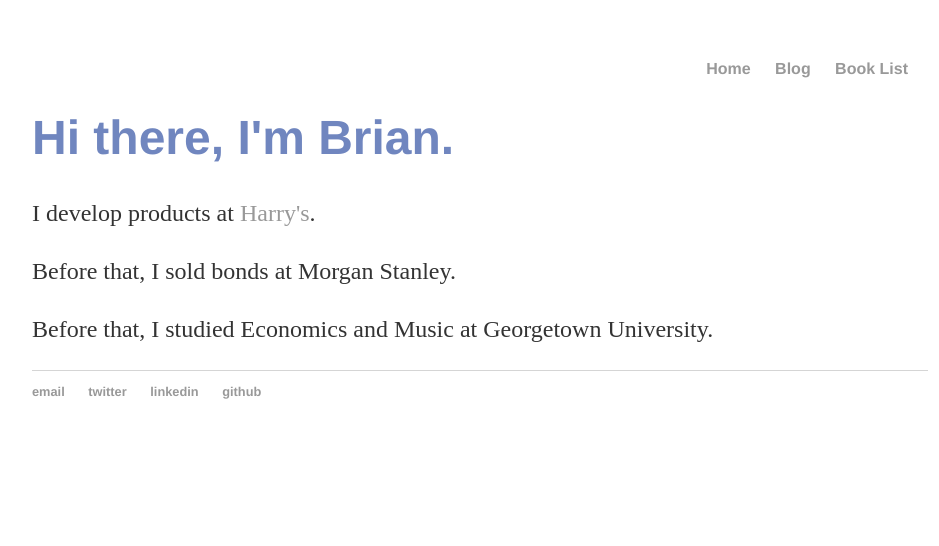
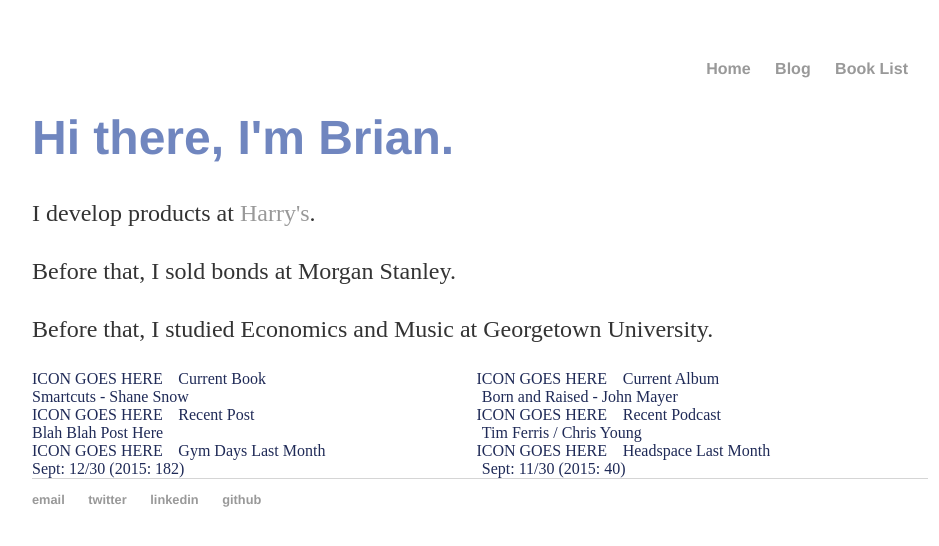
Before and after one commit to iambrianmoran/iambrianmoran.github.io, a Jekyll site: the page built from index.html, in a window 1280 px wide. Shown: the top 546 px of the page, without its empty margins (160-1099 px from the left). Built offline with Jekyll 4.4.1, drawn with Linux system fonts in a browser that asks for light colours.

Commit message:
Update index.html

```diff
--- a/index.html
+++ b/index.html
@@ -8,3 +8,52 @@
 		<p>Before that, I sold bonds at Morgan Stanley.</p>
 		<p>Before that, I studied Economics and Music at Georgetown University.</p>
 </div><!-- /.blurb -->
+
+<!-- ROW ONE OF GRID -->
+<div class="row">
+    <div class="column column-2">ICON GOES HERE</div>
+    <div class="column column-4">Current Book</div>
+    <div class="column column-2">ICON GOES HERE</div>
+  <div class="column column-4">Current Album</div>
+</div>
+<!-- ROW TWO OF GRID -->
+<div class="row">
+    <div class="column column-6">Smartcuts - Shane Snow</div>
+    <div class="column column-6">Born and Raised - John Mayer</div>
+</div>
+<!-- ROW THREE OF GRID -->
+<div class="row">
+    <div class="column column-2">ICON GOES HERE</div>
+    <div class="column column-4">Recent Post</div>
+    <div class="column column-2">ICON GOES HERE</div>
+  <div class="column column-4">Recent Podcast</div>
+</div>
+<!-- ROW FOUR OF GRID -->
+<div class="row">
+    <div class="column column-6">Blah Blah Post Here</div>
+    <div class="column column-6">Tim Ferris / Chris Young</div>
+</div>
+<!-- ROW FIVE OF GRID -->
+<div class="row">
+    <div class="column column-2">ICON GOES HERE</div>
+    <div class="column column-4">Gym Days Last Month</div>
+    <div class="column column-2">ICON GOES HERE</div>
+  <div class="column column-4">Headspace Last Month</div>
+</div>
+<!-- ROW SIX OF GRID -->
+<div class="row">
+    <div class="column column-6">Sept: 12/30 (2015: 182)</div>
+    <div class="column column-6">Sept: 11/30 (2015: 40)</div>
+</div>
+<!-- ROW SEVEN OF GRID -->
+<div class="row">
+    <div class="column column-2"></div>
+    <div class="column column-4"></div>
+    <div class="column column-2"></div>
+  <div class="column column-4"></div>
+</div>
+<!-- ROW EIGHT OF GRID -->
+<div class="row">
+    <div class="column column-6"></div>
+    <div class="column column-6"></div>
+</div>
```
